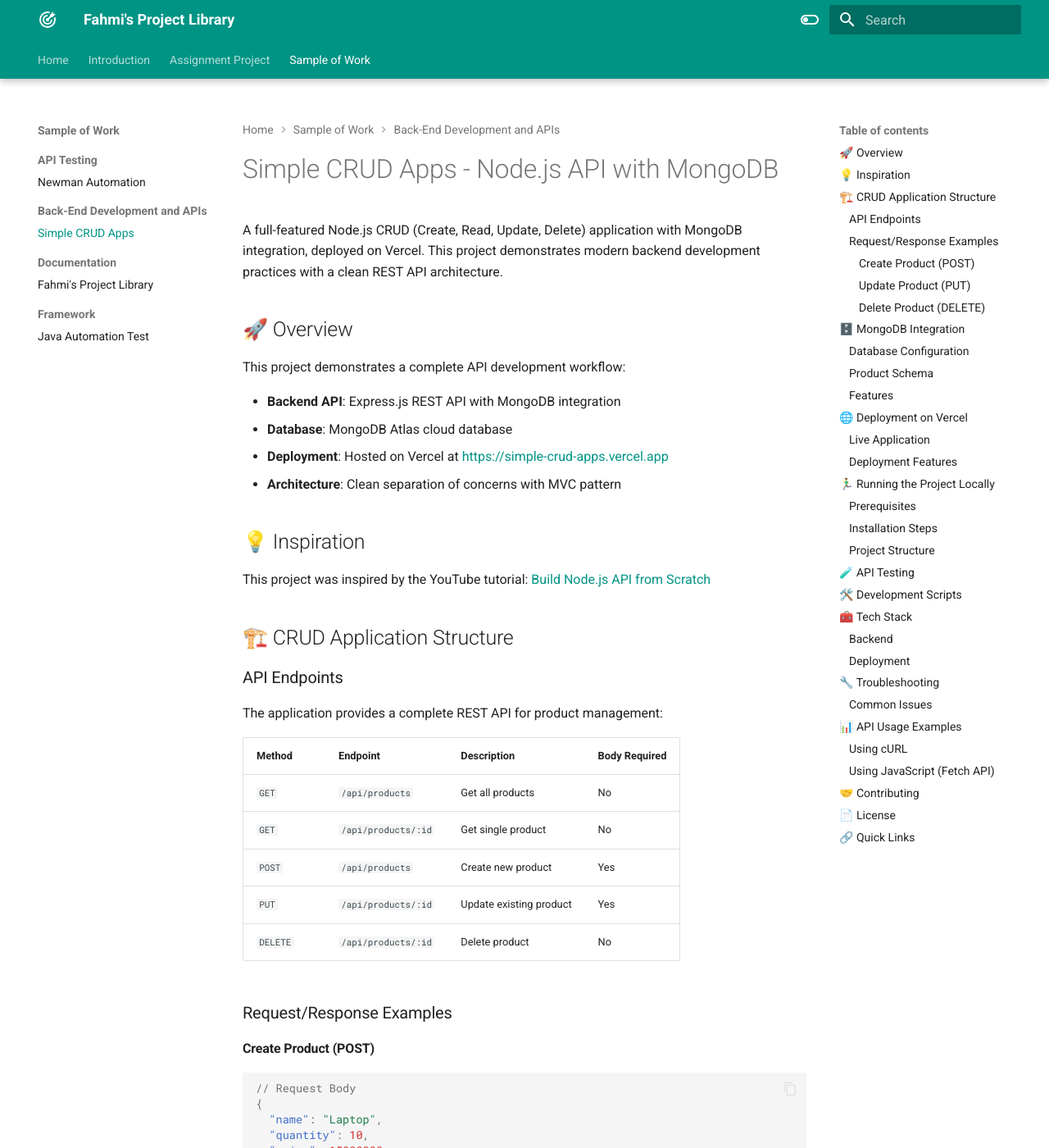
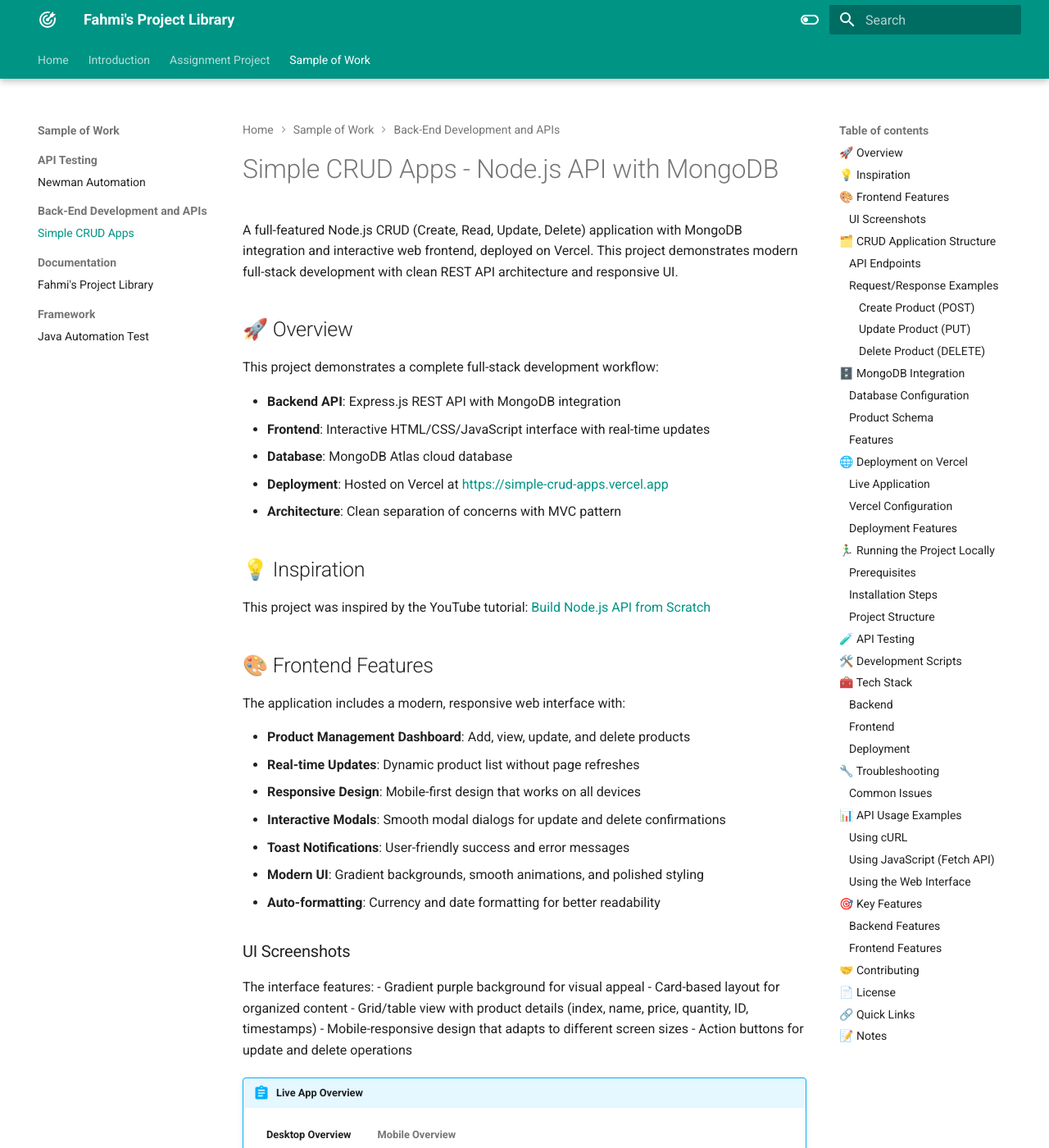
Before and after one commit to fahmiwazu/docs-portfolio, an MkDocs documentation site: the page built from docs/projects/workSample/backend-api/simple-crud-apps.md, in a window 1280 px wide and 1400 px high. Shown: the whole window at 82% size. Built offline with MkDocs 1.6.1 and Material for MkDocs 9.7.7, drawn with Linux system fonts in a browser that asks for light colours; some of the changed text lies outside the part shown.

Commit message:
FEAT: Add front end view on simple-crud documentation

````diff
--- a/docs/projects/workSample/backend-api/simple-crud-apps.md
+++ b/docs/projects/workSample/backend-api/simple-crud-apps.md
@@ -1,12 +1,13 @@
 # Simple CRUD Apps - Node.js API with MongoDB
 
-A full-featured Node.js CRUD (Create, Read, Update, Delete) application with MongoDB integration, deployed on Vercel. This project demonstrates modern backend development practices with a clean REST API architecture.
+A full-featured Node.js CRUD (Create, Read, Update, Delete) application with MongoDB integration and interactive web frontend, deployed on Vercel. This project demonstrates modern full-stack development with clean REST API architecture and responsive UI.
 
 ## 🚀 Overview
 
-This project demonstrates a complete API development workflow:
+This project demonstrates a complete full-stack development workflow:
 
 - **Backend API**: Express.js REST API with MongoDB integration
+- **Frontend**: Interactive HTML/CSS/JavaScript interface with real-time updates
 - **Database**: MongoDB Atlas cloud database
 - **Deployment**: Hosted on Vercel at [https://simple-crud-apps.vercel.app](https://simple-crud-apps.vercel.app)
 - **Architecture**: Clean separation of concerns with MVC pattern
@@ -15,7 +16,40 @@
 
 This project was inspired by the YouTube tutorial: [Build Node.js API from Scratch](https://youtu.be/_7UQPve99r4?si=KfoqN55VkY3Kg59l)
 
-## 🏗️ CRUD Application Structure
+## 🎨 Frontend Features
+
+The application includes a modern, responsive web interface with:
+
+- **Product Management Dashboard**: Add, view, update, and delete products
+- **Real-time Updates**: Dynamic product list without page refreshes
+- **Responsive Design**: Mobile-first design that works on all devices
+- **Interactive Modals**: Smooth modal dialogs for update and delete confirmations
+- **Toast Notifications**: User-friendly success and error messages
+- **Modern UI**: Gradient backgrounds, smooth animations, and polished styling
+- **Auto-formatting**: Currency and date formatting for better readability
+
+### UI Screenshots
+
+The interface features:
+- Gradient purple background for visual appeal
+- Card-based layout for organized content
+- Grid/table view with product details (index, name, price, quantity, ID, timestamps)
+- Mobile-responsive design that adapts to different screen sizes
+- Action buttons for update and delete operations
+
+!!! abstract "Live App Overview"
+    === "Desktop Overview"
+        <figure markdown="span">
+        ![Screenshot](img/Live-Apps-Desktop-View.jpg){ width="800" }
+        <figcaption>Simple CRUD Apps Desktop Overview</figcaption>
+        </figure>
+    === "Mobile Overview"
+        <figure markdown="span">
+        ![Screenshot](img/Live-Apps-Mobile-View.jpg){ width="250" }
+        <figcaption>Simple CRUD Apps Mobile Overview</figcaption>
+        </figure>
+
+## 🗂️ CRUD Application Structure
 
 ### API Endpoints
 
@@ -54,7 +88,7 @@
 
 #### Update Product (PUT)
 ```json
-// Request Body
+// Request Body (partial update supported)
 {
   "name": "Gaming Laptop",
   "price": 18000000
@@ -77,8 +111,8 @@
 - **Provider**: MongoDB Atlas (Cloud)
 - **Connection**: Mongoose ODM
 - **Environment Variables**:
-  - `SCA_DB_NAME`: Database username
-  - `SCA_DB_PASSWORD`: Database password
+    - `SCA_DB_NAME`: Database username
+    - `SCA_DB_PASSWORD`: Database password
 
 ### Product Schema
 ```javascript
@@ -108,6 +142,7 @@
 - **Timestamps**: Automatic `createdAt` and `updatedAt` fields
 - **Validation**: Required field validation with custom messages
 - **MongoDB ObjectId**: Automatic ID generation and validation
+- **Flexible Updates**: Support for partial updates (only specified fields)
 
 ## 🌐 Deployment on Vercel
 
@@ -116,11 +151,44 @@
 - **Status**: Production ready
 - **Environment**: Node.js runtime on Vercel
 
+### Vercel Configuration
+
+The project uses a custom `vercel.json` configuration for optimal routing:
+
+```json
+{
+  "version": 2,
+  "builds": [
+    {
+      "src": "index.js",
+      "use": "@vercel/node"
+    }
+  ],
+  "routes": [
+    {
+      "src": "/api/(.*)",
+      "dest": "index.js"
+    },
+    {
+      "src": "/(.*)",
+      "dest": "/public/$1"
+    }
+  ]
+}
+```
+
+**Key Features:**
+- API routes (`/api/*`) are handled by the Express server
+- Static files are served from the `public` directory
+- Frontend and backend integrated in a single deployment
+- Automatic HTTPS and global CDN distribution
+
 ### Deployment Features
 - **Automatic Deployment**: Triggered by GitHub pushes
 - **Environment Variables**: Securely stored MongoDB credentials
-- **Serverless**: Scalable serverless functions
-- **Global CDN**: Fast worldwide access
+- **Serverless Functions**: Scalable serverless architecture
+- **Global CDN**: Fast worldwide access for static assets
+- **Zero Configuration**: Works out of the box with the included config
 
 ## 🏃‍♂️ Running the Project Locally
 
@@ -143,7 +211,7 @@
 ```
 
 3. **Setup Environment Variables**
-Create a `.env` file in the root directory:
+   Create a `.env` file in the root directory:
 ```env
 SCA_DB_NAME=your_mongodb_username
 SCA_DB_PASSWORD=your_mongodb_password
@@ -158,9 +226,9 @@
 npm run serve
 ```
 
-5. **Verify Installation**
-- Server runs on: `http://localhost:3000`
-- Test endpoint: `GET http://localhost:3000/api/products`
+5. **Access the Application**
+- **Web Interface**: `http://localhost:3000`
+- **API Base**: `http://localhost:3000/api/products`
 
 ### Project Structure
 ```
@@ -170,7 +238,10 @@
 │   └── product.models.js        # Mongoose schema definition
 ├── routes/
 │   └── product.route.js         # API route definitions
+├── public/
+│   └── index.html              # Frontend web interface
 ├── index.js                     # Application entry point
+├── vercel.json                  # Vercel deployment configuration
 ├── package.json                 # Dependencies and scripts
 └── README.md
 ```
@@ -204,33 +275,50 @@
 
 ### Backend
 - **Runtime**: Node.js
-- **Framework**: Express.js
-- **Database**: MongoDB with Mongoose ODM
-- **Environment**: dotenv for configuration
+- **Framework**: Express.js v4.19.2
+- **Database**: MongoDB with Mongoose ODM v8.4.3
+- **Environment**: dotenv v17.2.2 for configuration
+
+### Frontend
+- **HTML5**: Semantic markup
+- **CSS3**: Modern styling with flexbox and grid
+- **Vanilla JavaScript**: Fetch API for HTTP requests
+- **Responsive Design**: Mobile-first approach
 
 ### Deployment
-- **Platform**: Vercel
+- **Platform**: Vercel with serverless functions
 - **Database**: MongoDB Atlas
-- **Domain**: Custom Vercel domain
+- **Domain**: Custom Vercel domain with HTTPS
 
 ## 🔧 Troubleshooting
 
 ### Common Issues
 
 1. **Database Connection Failed**
-   - Verify MongoDB Atlas credentials
-   - Check IP whitelist in MongoDB Atlas
-   - Ensure environment variables are set correctly
+    - Verify MongoDB Atlas credentials in `.env` file
+    - Check IP whitelist in MongoDB Atlas (allow `0.0.0.0/0` for Vercel)
+    - Ensure environment variables are set correctly in Vercel dashboard
 
 2. **Local Server Won't Start**
-   - Check if port 3000 is available
-   - Verify Node.js installation
-   - Install dependencies with `npm install`
+    - Check if port 3000 is available: `lsof -i :3000` (Mac/Linux) or `netstat -ano | findstr :3000` (Windows)
+    - Verify Node.js installation: `node --version`
+    - Install dependencies with `npm install`
 
 3. **Environment Variables Not Loading**
-   - Create `.env` file in root directory
-   - Check `.env` file syntax
-   - Restart server after adding variables
+    - Create `.env` file in root directory
+    - Check `.env` file syntax (no quotes needed)
+    - Restart server after adding variables
+    - For Vercel: Add environment variables in project settings
+
+4. **Frontend Not Loading on Vercel**
+    - Verify `vercel.json` routing configuration
+    - Check that `public` directory contains `index.html`
+    - Review Vercel deployment logs for errors
+
+5. **API Returns 404 on Vercel**
+    - Ensure API routes use `/api` prefix
+    - Verify `vercel.json` routes configuration
+    - Check that `index.js` is properly exporting the Express app
 
 ## 📊 API Usage Examples
 
@@ -248,7 +336,7 @@
 # Get single product
 curl -X GET https://simple-crud-apps.vercel.app/api/products/{product_id}
 
-# Update product
+# Update product (partial update)
 curl -X PUT https://simple-crud-apps.vercel.app/api/products/{product_id} \
   -H "Content-Type: application/json" \
   -d '{"name":"iPhone","price":12000000}'
@@ -274,7 +362,52 @@
     price: 5000000
   })
 });
+
+// Update product
+const updateProduct = await fetch(`https://simple-crud-apps.vercel.app/api/products/${id}`, {
+  method: 'PUT',
+  headers: { 'Content-Type': 'application/json' },
+  body: JSON.stringify({
+    price: 6000000  // Partial update
+  })
+});
+
+// Delete product
+const deleteProduct = await fetch(`https://simple-crud-apps.vercel.app/api/products/${id}`, {
+  method: 'DELETE'
+});
 ```
+
+### Using the Web Interface
+
+Simply visit [https://simple-crud-apps.vercel.app](https://simple-crud-apps.vercel.app) to:
+- View all products in a beautiful table layout
+- Add new products using the form at the top
+- Update products by clicking the "Update" button
+- Delete products with confirmation modal
+- See real-time updates without page refresh
+
+## 🎯 Key Features
+
+### Backend Features
+- ✅ RESTful API design
+- ✅ MongoDB integration with Mongoose
+- ✅ Error handling and validation
+- ✅ Environment-based configuration
+- ✅ Serverless deployment ready
+- ✅ Automatic timestamps
+- ✅ Partial update support
+
+### Frontend Features
+- ✅ Responsive mobile-first design
+- ✅ Real-time product management
+- ✅ Modal dialogs for user interactions
+- ✅ Toast notifications for feedback
+- ✅ Currency and date formatting
+- ✅ Empty state handling
+- ✅ Loading states
+- ✅ Error handling
+- ✅ Clean and modern UI
 
 ## 🤝 Contributing
 
@@ -290,13 +423,21 @@
 
 ## 🔗 Quick Links
 
-- **Live API**: [https://simple-crud-apps.vercel.app](https://simple-crud-apps.vercel.app)
+- **Live Application**: [https://simple-crud-apps.vercel.app](https://simple-crud-apps.vercel.app)
 - **API Testing Repository**: [https://github.com/fahmiwazu/newman-automation](https://github.com/fahmiwazu/newman-automation)
 - **Live Test Results**: [https://fahmiwazu.github.io/newman-automation](https://fahmiwazu.github.io/newman-automation)
 - **YouTube Tutorial**: [Build Node.js API from Scratch](https://youtu.be/_7UQPve99r4?si=KfoqN55VkY3Kg59l)
 - **MongoDB Atlas**: [https://www.mongodb.com/cloud/atlas](https://www.mongodb.com/cloud/atlas)
 - **Vercel**: [https://vercel.com](https://vercel.com)
 
+## 📝 Notes
+
+- The frontend uses vanilla JavaScript (no framework) for simplicity and performance
+- The application demonstrates both API and full-stack capabilities
+- Vercel configuration enables both backend API and frontend hosting in one deployment
+- MongoDB connection strings use the Atlas cluster for reliable cloud hosting
+- The application supports both local development and production deployment seamlessly
+
 ---
 
 **Happy Coding! 🚀**
````
Also changed, not shown: docs/projects/workSample/backend-api/img/Live-Apps-Desktop-View.jpg (added), docs/projects/workSample/backend-api/img/Live-Apps-Mobile-View.jpg (added).
